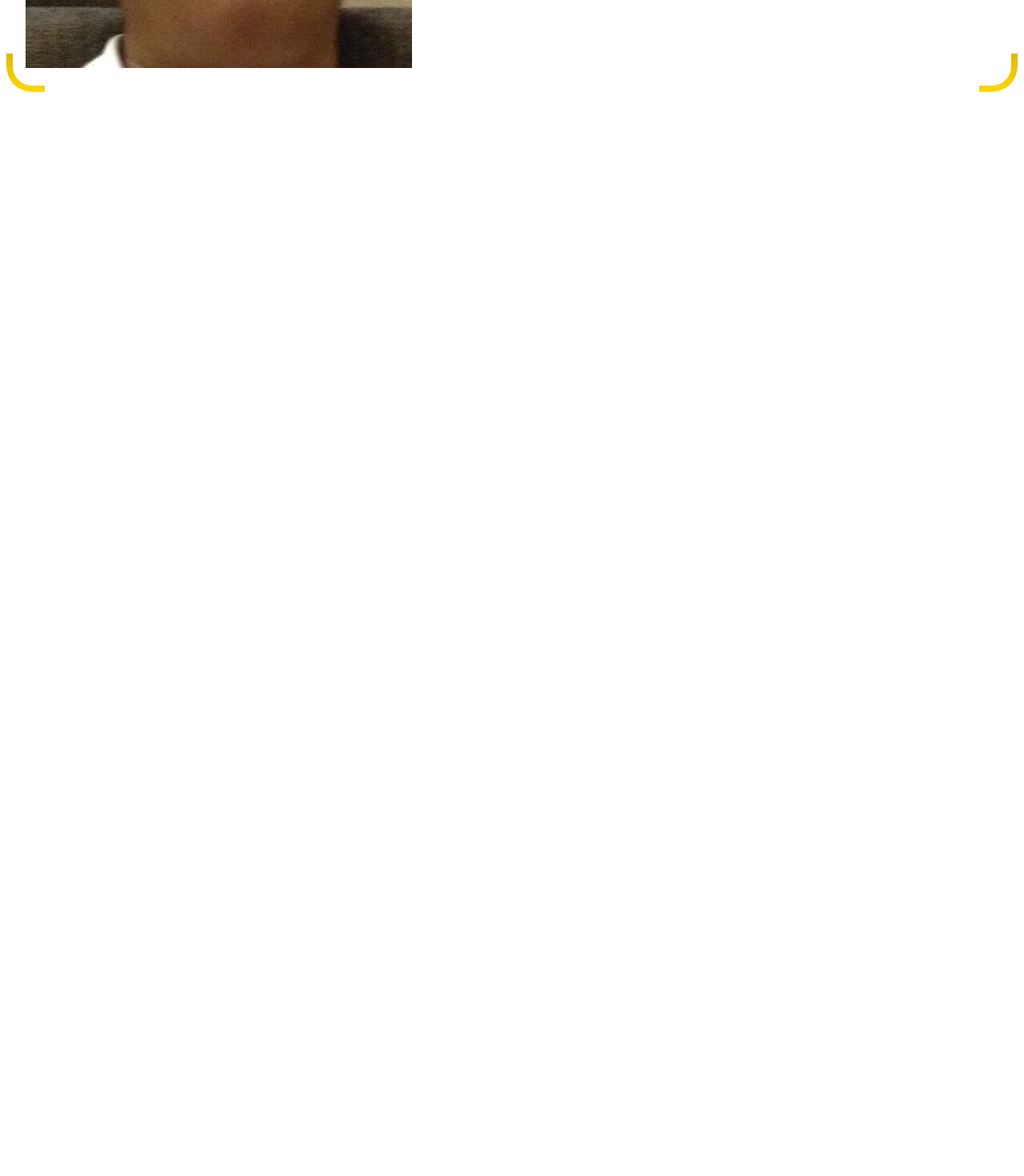
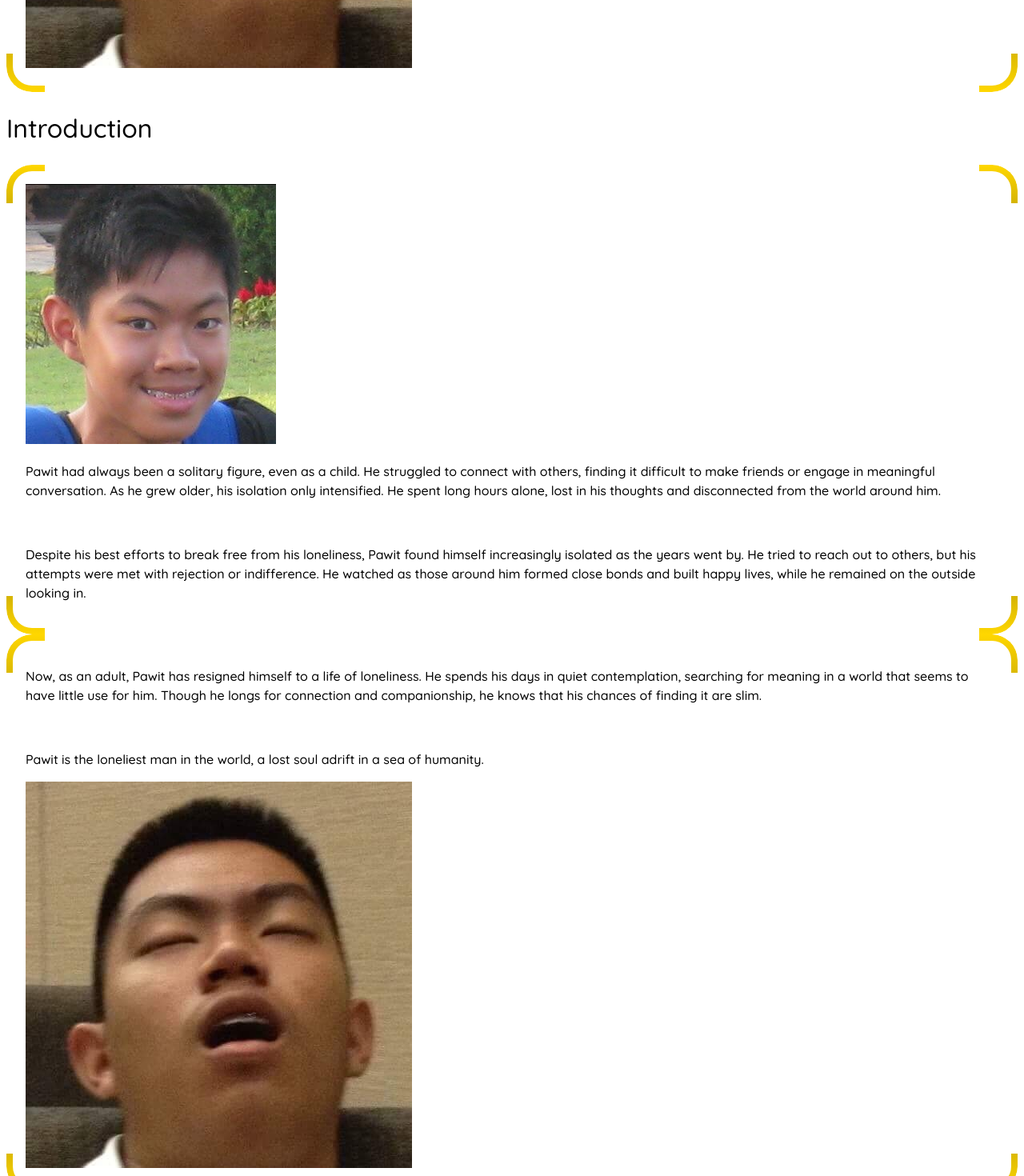
Before and after one commit to anthonyycku/parks-site, a React (Vite) app: page / in a window 1280 px wide. Shown: the part 1460-2930 px from the top of the page at 80% size. Before the commit the page ends 1583 px from the top, so only its background shows below. Built offline with nearby package versions, Linux system fonts and the light colour scheme; some icons are missing.

Commit message:
refactored intersection observer function

```diff
--- /dev/null
+++ b/src/functions/observer/intersection-observer.ts
@@ -0,0 +1,10 @@
+import { useInView } from "react-intersection-observer";
+
+export const IntersectionObserver = (threshold = 1, triggerOnce = true): [((node?: (Element | null)) => void), boolean] => {
+  const { ref, inView } = useInView({
+    threshold: threshold,
+    triggerOnce: triggerOnce
+  })
+
+  return [ref, inView];
+};
--- a/src/routes/home/components/parallax/parallax-events.tsx
+++ b/src/routes/home/components/parallax/parallax-events.tsx
@@ -2,17 +2,26 @@ import React from 'react';
 import { ParallaxBanner } from "react-scroll-parallax";
 import { BannerLayer } from "react-scroll-parallax/dist/components/ParallaxBanner/types";
 import { BsCalendarEvent } from "react-icons/all";
+import eventBackground from "../../../../assets/event-background.jpg";
 
 const ParallaxEvents = () => {
+  const background: BannerLayer = {
+    image: eventBackground,
+    translateY: [0, 50],
+    scale: [1.05, 1, 'easeOutCubic'],
+    shouldAlwaysCompleteAnimation: true
+  }
+
   const eventButton: BannerLayer = {
     translateY: [0, 30],
     scale: [1, 1.05, 'easeOutCubic'],
     shouldAlwaysCompleteAnimation: true,
     expanded: false,
     children: (
-      <div className="absolute inset-0 flex items-center justify-center flex-col">
+      <div className="absolute inset-0 -top-20 flex items-center justify-center flex-col">
         <button
-          className="p-2 rounded-xl text-4xl flex space-x-2 border border-1 border-white hover:text-white hover:bg-yellow-500 hover:bg-opacity-50 transition duration-500 ease-in-out"
+          type="button"
+          className="flex space-x-2 text-5xl px-6 py-3 mr-3 font-bold text-center uppercase align-middle transition-all bg-transparent border rounded-lg cursor-pointer border-white leading-pro ease-soft-in tracking-tight-soft shadow-soft-md bg-150 bg-x-25 hover:scale-105 active:opacity-85 hover:shadow-soft-xs text-white"
         >
           <BsCalendarEvent/>
           <p>EVENTS</p>
@@ -24,7 +33,7 @@ const ParallaxEvents = () => {
   return (
     <div className="h-[50vh]">
       <ParallaxBanner
-        layers={[eventButton]}
+        layers={[background, eventButton]}
         className="h-full"
       />
     </div>
--- a/src/routes/home/components/sections/intro/intro.tsx
+++ b/src/routes/home/components/sections/intro/intro.tsx
@@ -3,32 +3,15 @@ import { useInView } from "react-intersection-observer";
 import pawit1 from '../../../../../assets/pawit.jpg';
 import pawit2 from '../../../../../assets/pawit2.jpg';
 import CornerBorder from "../../../../../global/corner-border/corner-border";
+import { IntersectionObserver } from "../../../../../functions/observer/intersection-observer";
 
 const Intro = () => {
-  const { ref: refIntro, inView: inViewIntro } = useInView({
-    threshold: 1,
-    triggerOnce: true
-  });
-  const { ref: refIntroImage, inView: inViewIntroImage } = useInView({
-    threshold: 0.2,
-    triggerOnce: true
-  });
-  const { ref: refIntroText1, inView: inViewIntroText1 } = useInView({
-    threshold: 1,
-    triggerOnce: true
-  });
-  const { ref: refIntroText2, inView: inViewIntroText2 } = useInView({
-    threshold: 1,
-    triggerOnce: true
-  });
-  const { ref: refIntroText3, inView: inViewIntroText3 } = useInView({
-    threshold: 1,
-    triggerOnce: true
-  });
-  const { ref: refIntroImage2, inView: inViewIntroImage2 } = useInView({
-    threshold: 0.2,
-    triggerOnce: true
-  });
+  const [refIntro, inViewIntro] = IntersectionObserver(1);
+  const [refIntroImage, inViewIntroImage] = IntersectionObserver(0.2);
+  const [refIntroText1, inViewIntroText1] = IntersectionObserver(1);
+  const [refIntroText2, inViewIntroText2] = IntersectionObserver(1);
+  const [refIntroText3, inViewIntroText3] = IntersectionObserver(1);
+  const [refIntroImage2, inViewIntroImage2] = IntersectionObserver(0.2);
 
   const inViewOpacity = (isInView: boolean): string => {
     return `transition-opacity duration-1000 ${isInView ? 'opacity-1' : 'opacity-0'}`
@@ -37,8 +20,10 @@ const Intro = () => {
   return (
     <div className="relative flex flex-col w-full space-y-6">
 
-      <h1 ref={refIntro}
-          className={`text-center text-4xl md:text-6xl ${inViewOpacity(inViewIntro)}`}>
+      <h1
+        ref={refIntro}
+        className={`text-center text-4xl md:text-6xl ${inViewOpacity(inViewIntro)}`}
+      >
         Introduction
       </h1>
 
--- a/src/routes/home/home.tsx
+++ b/src/routes/home/home.tsx
@@ -14,6 +14,10 @@ const Home = () => {
       </div>
 
       <ParallaxEvents/>
+
+      <div className="flex flex-col p-2">
+        <Intro/>
+      </div>
     </>
   )
 };
```
Also changed, not shown: src/assets/event-background.jpg (added).
